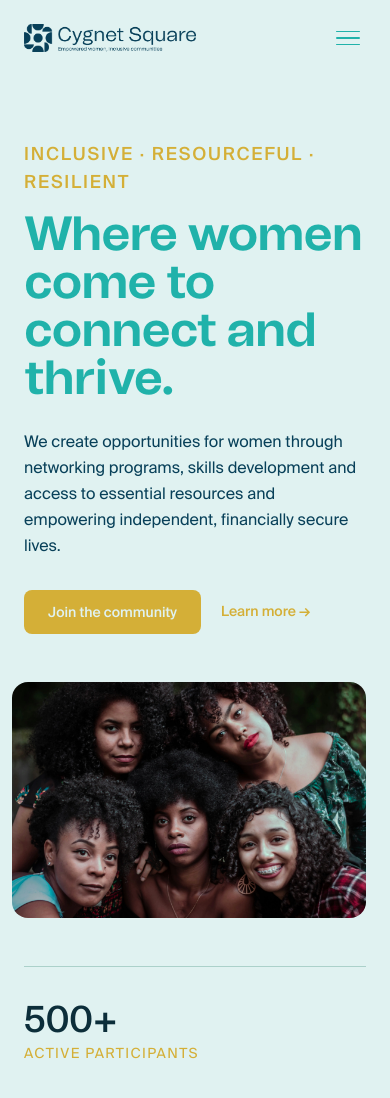
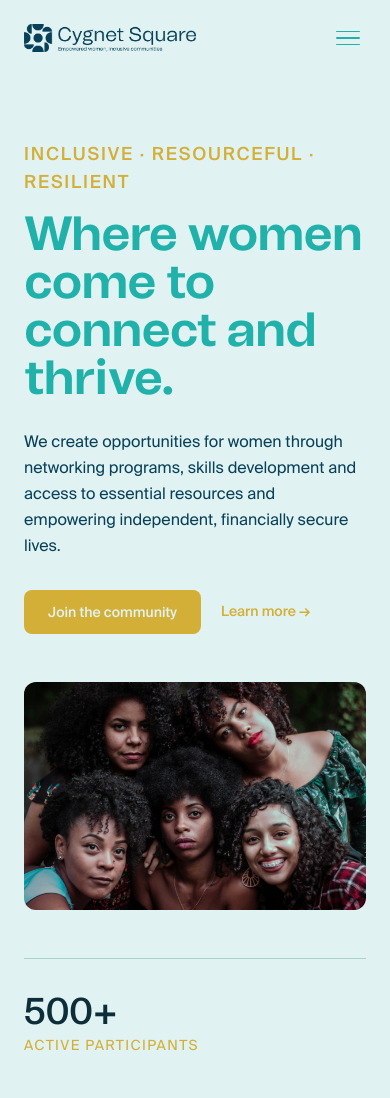
Before and after one commit to Cr4N31/cygnet-square, a React (Vite) app in the folder cygnet_square/: page / in a window 390 px wide. Shown: the top 1098 px of the page. Built offline with nearby package versions, Linux system fonts and the light colour scheme.

Commit message:
hero-updates

```diff
--- a/cygnet_square/src/components/Home/Hero.jsx
+++ b/cygnet_square/src/components/Home/Hero.jsx
@@ -35,11 +35,11 @@ function Hero() {
           </div>
         </div>
 
-        <div className="relative -ml-3 md:ml-0">
+        <div className="relative">
           <img
             src={heroBg}
             alt="Community gathering and support"
-            className="w-xl h-full rounded-2xl object-cover"
+            className="w-xl h-full rounded-xl object-cover"
             loading="eager"
             decoding="async"
           />
```
